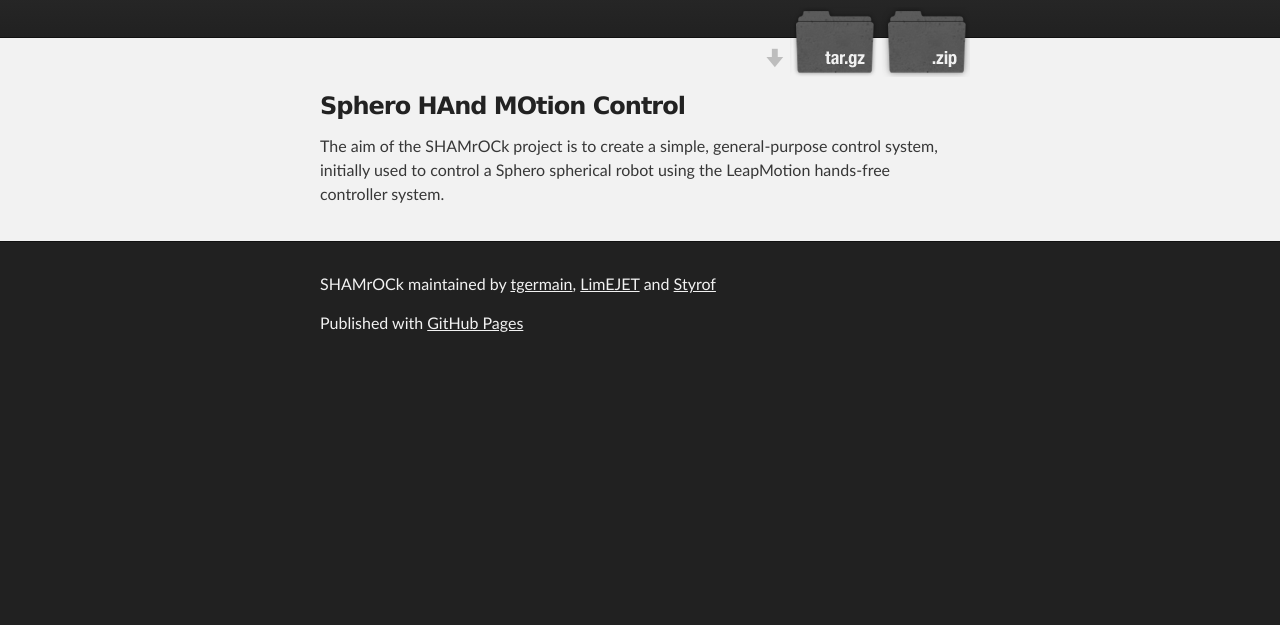
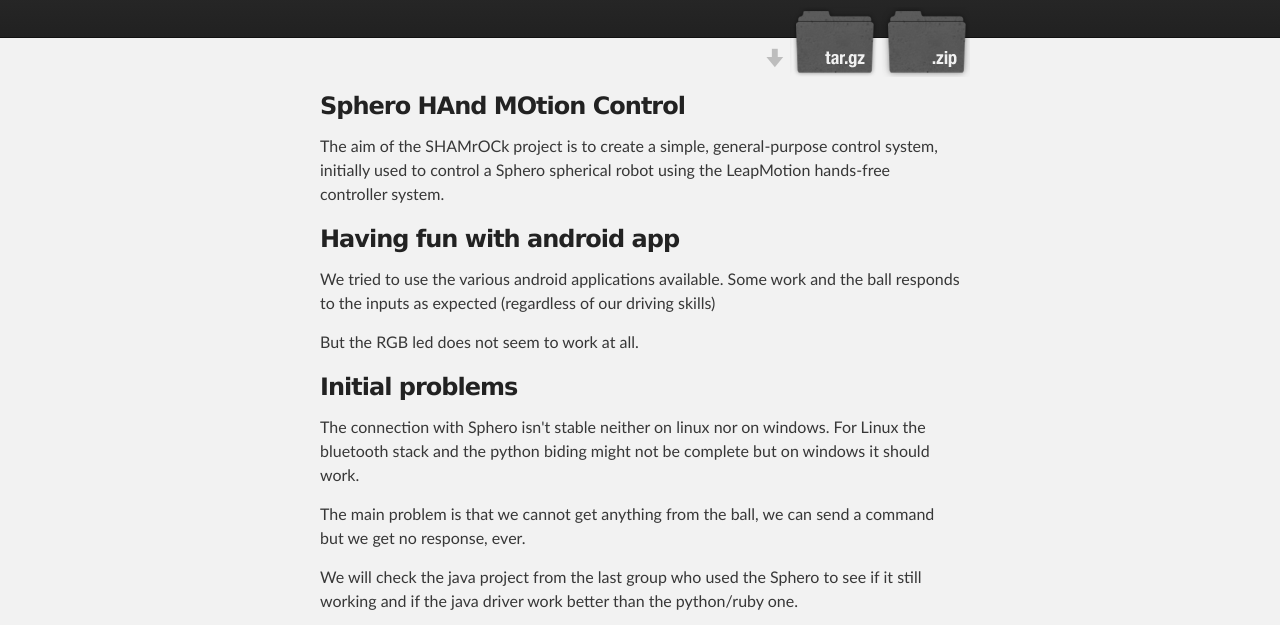
Before and after one commit to shamRockOrg/SHAMrOCk, a plain HTML site: page index.html in a window 1280 px wide. Shown: the part 160-785 px from the top of the page. Drawn offline with Linux system fonts and the light colour scheme.

Commit message:
update web page

```diff
--- a/index.html
+++ b/index.html
@@ -33,10 +33,35 @@
     <div id="main_content_wrap" class="outer">
         <section id="main_content" class="inner">
             <h3>
-<a name="welcome-to-github-pages" class="anchor" href="#welcome-to-github-pages"><span class="octicon octicon-link"></span></a>Sphero HAnd MOtion Control</h3>
+                <a name="welcome-to-github-pages" class="anchor" href="#welcome-to-github-pages">
+                    <span class="octicon octicon-link"></span>
+                </a>Sphero HAnd MOtion Control</h3>
 
 
             <p>The aim of the SHAMrOCk project is to create a simple, general-purpose control system, initially used to control a Sphero spherical robot using the LeapMotion hands-free controller system.</p>
+
+
+            <h3>
+                <a name="Fun" class="anchor" href="#Fun">
+                    <span class="octicon octicon-link"></span>
+                </a>Having fun with android app</h3>
+
+            <p>We tried to use the various android applications available. Some work and the ball responds to the inputs as expected (regardless of our driving skills)</p>
+            <p>But the RGB led does not seem to work at all.</p>
+
+
+            <h3>
+                <a name="problems" class="anchor" href="#problems">
+                    <span class="octicon octicon-link"></span>
+                </a>Initial problems</h3>
+
+            <p>The connection with Sphero isn't stable neither on linux nor on windows. For Linux the bluetooth stack and the python biding might not be complete but on windows it should work.</p>
+            <p>The main problem is that we cannot get anything from the ball, we can send a command but we get no response, ever.</p>
+
+            <p>We will check the java project from the last group who used the Sphero to see if it still working and if the java driver work better than the python/ruby one.</p>
+
+            <p>Kåre orders a sphero V2 which, according to the documentation, is better than V1 when it cme to sdk and connection.</p>
+
         </section>
     </div>
 
@@ -45,9 +70,12 @@
         <footer class="inner">
             <p class="copyright">SHAMrOCk maintained by <a href="https://github.com/tgermain">tgermain</a>,
                 <a href="https://github.com/LimEJET">LimEJET</a> and
-        <a href="https://github.com/Styrof">Styrof</a></p>
-        <p>Published with <a href="http://pages.github.com">GitHub Pages</a></p>
+                <a href="https://github.com/Styrof">Styrof</a>
+            </p>
+            <p>Published with <a href="http://pages.github.com">GitHub Pages</a>
+            </p>
         </footer>
     </div>
 </body>
+
 </html>
```
Lines whose indentation alone changed are shown as unchanged.
